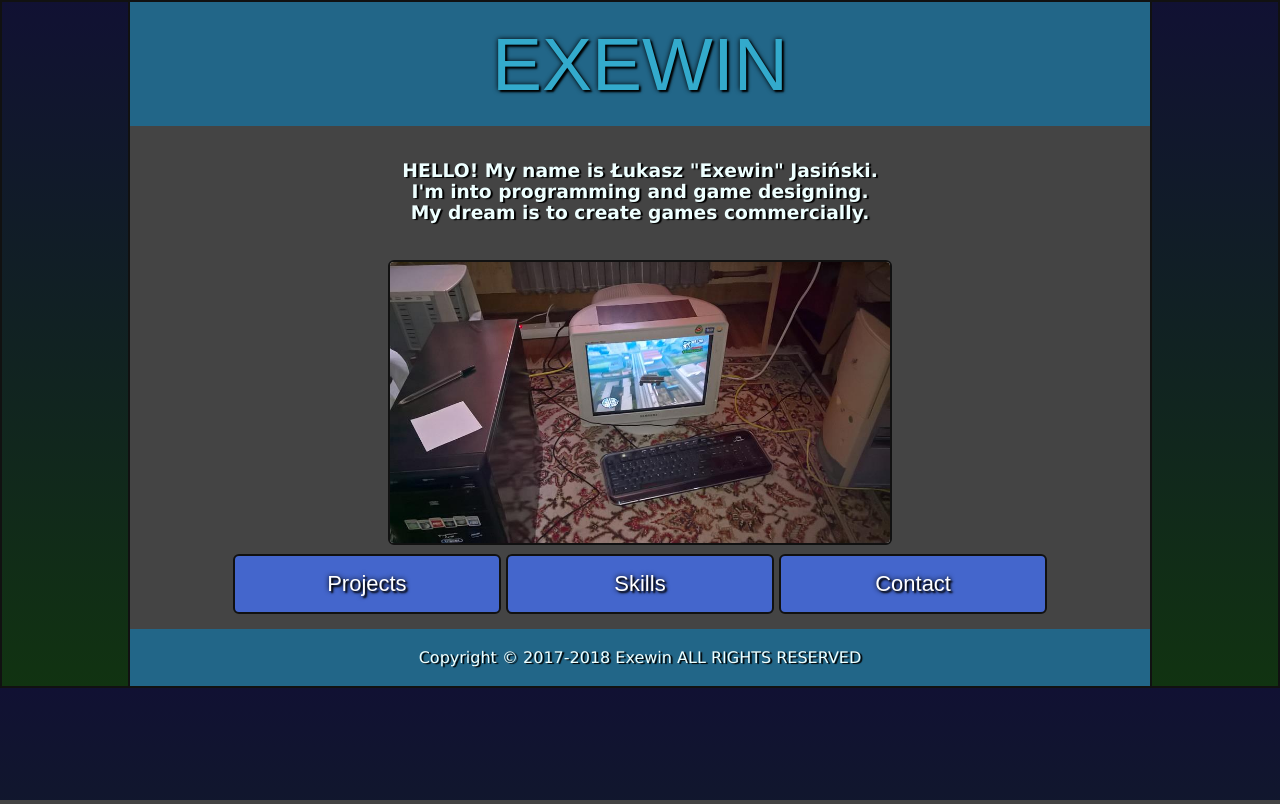
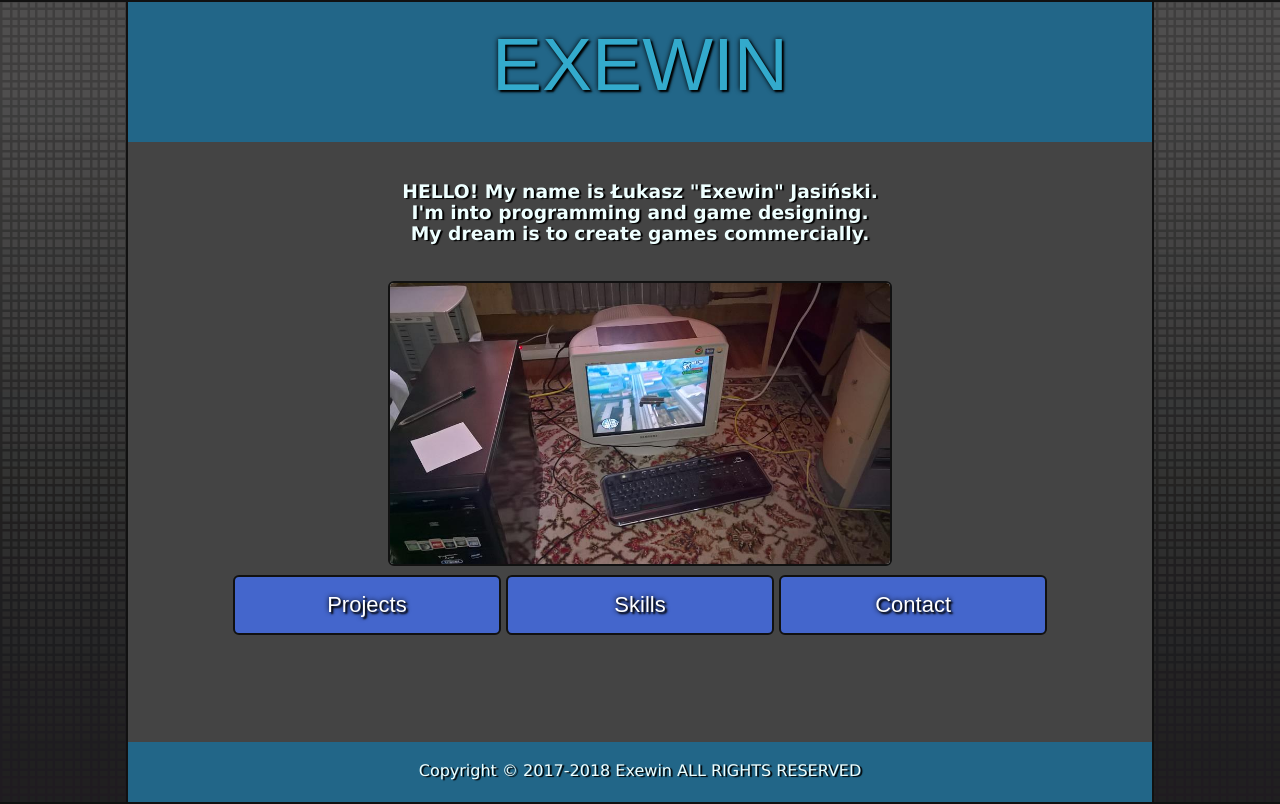
Before and after one commit to Exewin/exewin.github.io, a PHP site: page /index.html in a window 1280 px wide. Run offline with PHP 8.4, Linux system fonts and the light colour scheme.

Commit message:
css update
new bg
mainblock height fix

```diff
--- a/contact.html
+++ b/contact.html
@@ -37,6 +37,7 @@
 <br/>
 <a href="index.html" class="button">Main Menu</a>
 <br/>
+<br/>
 </div>
 <div class="footerBlock">
 <br/>
--- a/index.html
+++ b/index.html
@@ -15,11 +15,10 @@
 <center>
 <div class="mainBlock">
 
-<h3>HELLO! My name is Łukasz "Exewin" Jasiński.</br>
+<h3>
+HELLO! My name is Łukasz "Exewin" Jasiński.</br>
 I'm into programming and game designing.</br>
 My dream is to create games commercially.
-
-
 </h3>
 
 <br/>
--- a/projects.html
+++ b/projects.html
@@ -146,6 +146,7 @@ Graphics were also mine (well I shouldn't be proud of them, should I?). <br/>
 <br/>
 <a href="index.html" class="button">Main Menu</a>
 <br/>
+<br/>
 </div>
 <div class="footerBlock">
 <br/>
--- a/skills.html
+++ b/skills.html
@@ -76,6 +76,7 @@ models and animations in <b>Blender</b> and edit some audio in <b>Audacity</b>.
 <br/>
 <a href="index.html" class="button">Main Menu</a>
 <br/>
+<br/>
 </div>
 <div class="footerBlock">
 <br/>
--- a/style.css
+++ b/style.css
@@ -1,12 +1,14 @@
 body
 {
 	text-align:center;
-	background: linear-gradient(#113, #131);
+	background-image:url("bg.png");
+	background-attachment: fixed;
 	font-family:Verdana;
 	color:white;
 	margin:0px;
 	color:#eff;
-	border: 2px solid #111;
+	border-top: 2px solid #111;
+	border-bottom: 2px solid #111;
 	text-shadow:2px 1px 1px black;
 }
 
@@ -14,16 +16,14 @@ body
 {
 	width:80%;
 	min-width:500px;
-	background-color:#444;
+	background-color: #444;
 	border-left: 2px solid #111;
 	border-right: 2px solid #111;
-	padding-top:15px;
-	padding-bottom:15px;
+	padding-top: 20px;
 }
 
 .headerBlock,.footerBlock
 {
-	height:15%;
 	min-width:500px;
 	width:80%;
 	display: inline-block;
@@ -32,10 +32,6 @@ body
 	border-right: 2px solid #111;
 }
 
-.footerBlock
-{
-	clear:both;
-}
 
 iframe
 {
@@ -134,3 +130,18 @@ h4
 	color:yellow;
 	text-align:left;
 }
+
+
+
+
+.headerBlock {
+	height: 140px;
+}
+
+.footerBlock {
+	height: 60px;
+}
+
+.mainBlock {
+	min-height: calc(100vh - 220px);
+}
```
Also changed, not shown: bg.png (added).
